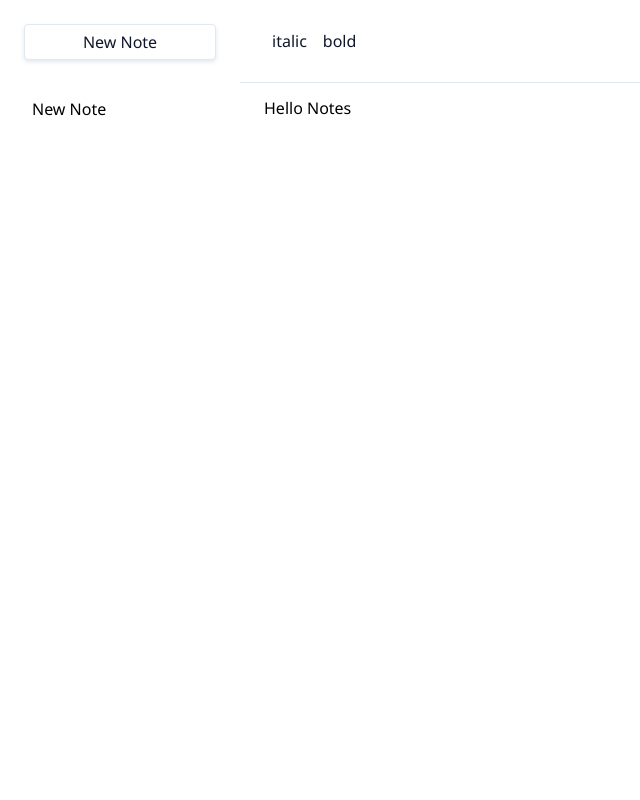
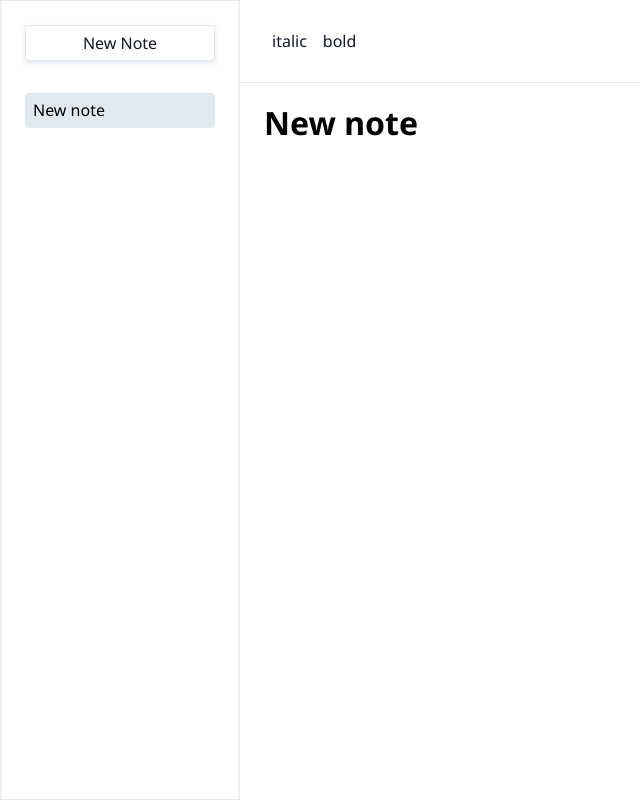
Before and after one commit to kimyoda/Typescript_note_project, a React (Vite) app in the folder encrypted-notes-app/: page / in a window 1280 px wide. Both pictures are taken after a click on the button "New Note". Shown: the whole page, without its empty margins (0-640 px from the left). Built offline with nearby package versions, Linux system fonts and the light colour scheme.

Commit message:
[feat]switiching notes, noteEditor add

```diff
--- a/encrypted-notes-app/src/App.module.css
+++ b/encrypted-notes-app/src/App.module.css
@@ -10,56 +10,8 @@
   width: 15rem;
   display: flex;
   flex-direction: column;
-  border-radius: 1px solid #e2e8f0;
+  border: 1px solid #e2e8f0;
   overflow: auto;
-}
-
-.toolbar {
-  display: flex;
-  align-items: center;
-  border-bottom: 1px solid #e2e8f0;
-  padding: 1.5em;
-}
-
-.editorContainer {
-  height: 100vh;
-  display: flex;
-  flex-direction: column;
-  flex-grow: 1;
-}
-
-.textEditor {
-  outline: none;
-  display: flex;
-  flex-direction: column;
-  flex-grow: 1;
-}
-
-.textEditorContent {
-  overflow: auto;
-  display: flex;
-  flex-direction: column;
-  flex-grow: 1;
-  padding-left: 1.5rem;
-  padding-right: 1.5rem;
-}
-
-.toolbarButton {
-  padding: 0.5rem;
-  border-radius: 0.25rem;
-  background-color: white;
-  color: #0f172a;
-  border: none;
-  cursor: pointer;
-}
-
-.toolbarButton:hover {
-  background-color: #9aa98a;
-}
-
-.toolbarButtonActive {
-  composes: toolbarButton;
-  background-color: #e2e8f0;
 }
 
 .sidebarButton {
@@ -95,5 +47,10 @@
 }
 
 .sidebarItem:hover {
-  border: 1px solid #f1f5f9;
+  background-color: #f1f5f9;
 }
+
+.sidebarItemActive {
+  composes: sidebarItem;
+  background-color: #e2e8f0;
+}
--- a/encrypted-notes-app/src/App.tsx
+++ b/encrypted-notes-app/src/App.tsx
@@ -1,41 +1,53 @@
-import { EditorContent, useEditor } from "@tiptap/react";
 import styles from "./App.module.css";
-import StarterKit from "@tiptap/starter-kit";
 import { useState } from "react";
 import { v4 as uuid } from "uuid";
-import Note from "./todo";
+import { Note } from "./types";
+import NoteEditor from "./NoteEditor";
+import { JSONContent } from "@tiptap/react";
 
 function App() {
   // 상태관리
   const [notes, setNotes] = useState<Record<string, Note>>({});
+  const [activeNoteId, setActiveNoteId] = useState<string | null>(null);
 
-  // editor 라이브러리
-  const editor = useEditor({
-    extensions: [StarterKit],
-    content: "<p>Hello Notes</p>",
-  });
+  const activeNote = activeNoteId ? notes[activeNoteId] : null;
 
-  const toggleBold = () => {
-    editor?.chain().focus().toggleBold().run();
+  const hnadleChangeNoteContent = (
+    noteId: string,
+    content: JSONContent,
+    title = "New note"
+  ) => {
+    setNotes((notes) => ({
+      ...notes,
+      [noteId]: {
+        ...notes[noteId],
+        updatedAt: new Date(),
+        content,
+        title,
+      },
+    }));
   };
 
-  const toggleItalic = () => {
-    editor?.chain().focus().toggleItalic().run();
-  };
-
+  // 노트 추가
   const handleCreateNewNote = () => {
     const newNote = {
       id: uuid(),
-      title: "New Note",
-      content: editor?.getJSON() as any,
+      title: "New note",
+      content: `<h1>New note</h1>`,
       updatedAt: new Date(),
     };
     setNotes((notes) => ({
       ...notes,
       [newNote.id]: newNote,
     }));
+    setActiveNoteId(newNote.id);
   };
 
+  const handleChangeActiveNote = (id: string) => {
+    setActiveNoteId(id);
+  };
+
+  // updatedAt 기준 note를 내림차순으로 정렬
   const noteList = Object.values(notes).sort(
     (a, b) => b.updatedAt.getTime() - a.updatedAt.getTime()
   );
@@ -52,38 +64,28 @@ function App() {
               key={note.id}
               role="button"
               tabIndex={0}
-              className={styles.sidebarItem}
+              className={
+                note.id === activeNoteId
+                  ? styles.sidebarItemActive
+                  : styles.sidebarItem
+              }
+              onClick={() => handleChangeActiveNote(note.id)}
             >
               {note.title}
             </div>
           ))}
         </div>
       </div>
-      <div className={styles.editorContainer}>
-        <div className={styles.toolbar}>
-          <button
-            className={
-              editor?.isActive("italic")
-                ? styles.toolbarButtonActive
-                : styles.toolbarButton
-            }
-            onClick={toggleItalic}
-          >
-            italic
-          </button>
-          <button
-            className={
-              editor?.isActive("bold")
-                ? styles.toolbarButtonActive
-                : styles.toolbarButton
-            }
-            onClick={toggleBold}
-          >
-            bold
-          </button>
-        </div>
-        <EditorContent editor={editor} className={styles.textEditorContent} />
-      </div>
+      {activeNote ? (
+        <NoteEditor
+          note={activeNote}
+          onChange={(content, title) =>
+            hnadleChangeNoteContent(activeNote.id, content, title)
+          }
+        />
+      ) : (
+        <div>Create a new note or select an existing one.</div>
+      )}
     </div>
   );
 }
--- /dev/null
+++ b/encrypted-notes-app/src/NoteEditor.module.css
@@ -0,0 +1,47 @@
+.toolbar {
+  display: flex;
+  align-items: center;
+  border-bottom: 1px solid #e2e8f0;
+  padding: 1.5em;
+}
+
+.editorContainer {
+  height: 100vh;
+  display: flex;
+  flex-direction: column;
+  flex-grow: 1;
+}
+
+.textEditor {
+  outline: none;
+  display: flex;
+  flex-direction: column;
+  flex-grow: 1;
+}
+
+.textEditorContent {
+  overflow: auto;
+  display: flex;
+  flex-direction: column;
+  flex-grow: 1;
+  padding-left: 1.5rem;
+  padding-right: 1.5rem;
+}
+
+.toolbarButton {
+  padding: 0.5rem;
+  border-radius: 0.25rem;
+  background-color: white;
+  color: #0f172a;
+  border: none;
+  cursor: pointer;
+}
+
+.toolbarButton:hover {
+  background-color: #9aa98a;
+}
+
+.toolbarButtonActive {
+  composes: toolbarButton;
+  background-color: #e2e8f0;
+}
--- /dev/null
+++ b/encrypted-notes-app/src/NoteEditor.tsx
@@ -0,0 +1,78 @@
+import {
+  EditorContent,
+  useEditor,
+  JSONContent,
+  generateText,
+} from "@tiptap/react";
+import StarterKit from "@tiptap/starter-kit";
+import styles from "./NoteEditor.module.css";
+import { Note } from "./types";
+
+const extensions = [StarterKit];
+
+type Props = {
+  note: Note;
+  onChange: (content: JSONContent, title?: string) => void;
+};
+
+const NoteEditor = ({ note, onChange }: Props) => {
+  // editor 라이브러리
+  const editor = useEditor(
+    {
+      extensions,
+      content: note.content,
+      editorProps: {
+        attributes: {
+          class: styles.textEditor,
+        },
+      },
+      onUpdate: ({ editor }) => {
+        const editorContent = editor.getJSON();
+        const firstNodeContent = editorContent.content?.[0];
+        onChange(
+          editorContent,
+          firstNodeContent && generateText(firstNodeContent, extensions)
+        );
+      },
+    },
+    [note.id]
+  );
+
+  const toggleBold = () => {
+    editor?.chain().focus().toggleBold().run();
+  };
+
+  const toggleItalic = () => {
+    editor?.chain().focus().toggleItalic().run();
+  };
+
+  return (
+    <div className={styles.editorContainer}>
+      <div className={styles.toolbar}>
+        <button
+          className={
+            editor?.isActive("italic")
+              ? styles.toolbarButtonActive
+              : styles.toolbarButton
+          }
+          onClick={toggleItalic}
+        >
+          italic
+        </button>
+        <button
+          className={
+            editor?.isActive("bold")
+              ? styles.toolbarButtonActive
+              : styles.toolbarButton
+          }
+          onClick={toggleBold}
+        >
+          bold
+        </button>
+      </div>
+      <EditorContent editor={editor} className={styles.textEditorContent} />
+    </div>
+  );
+};
+
+export default NoteEditor;
--- /dev/null
+++ b/encrypted-notes-app/src/types.ts
@@ -0,0 +1,8 @@
+import { Content } from "@tiptap/react";
+
+export type Note = {
+  id: string;
+  title: string;
+  content: Content;
+  updatedAt: Date;
+};
```
